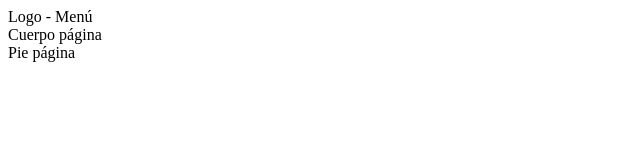
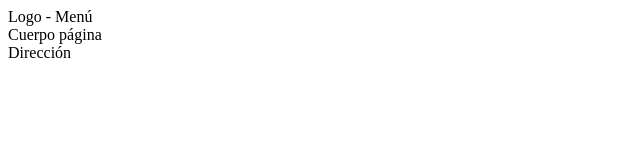
Before and after one commit to jarr486/hotelsearch, a plain HTML site: page index.html in a window 1280 px wide. Shown: the full height of the page, 0-640 px from the left. Drawn offline with Linux system fonts and the light colour scheme.

Commit message:
Update index.html

```diff
--- a/index.html
+++ b/index.html
@@ -17,7 +17,7 @@
     </section>
 
     <footer>
-        Pie página
+        Dirección
     </footer>
 
 </body>
```
